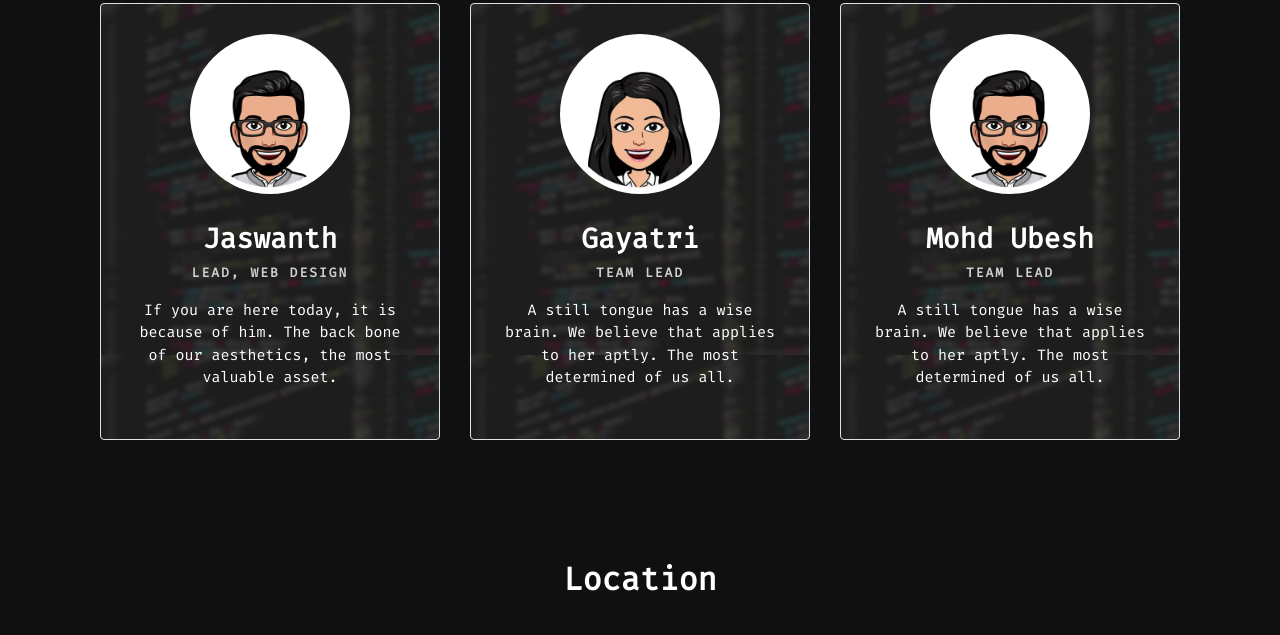
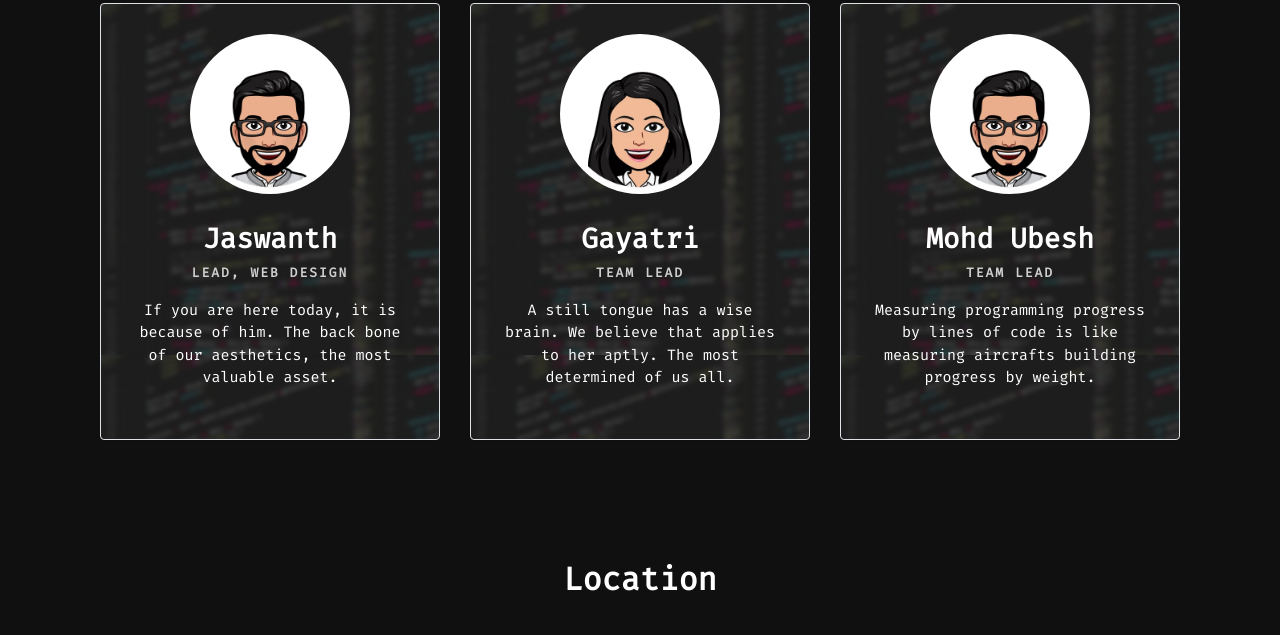
Before and after one commit to ubesh19-5N9/loc-web-dummy, a plain HTML site: page index.html in a window 1280 px wide. Shown: the part 3269-3904 px from the top of the page. Drawn offline with nearby package versions, Linux system fonts and the light colour scheme.

Commit message:
Task Done

```diff
--- a/index.html
+++ b/index.html
@@ -301,7 +301,7 @@
                     <div class="border rounded shadow-sm box" style="background-color: rgb(42,42,42);background-image: url(&quot;/assets/img/view-of-airport-247791.jpg&quot;);filter: blur(0px) brightness(100%) grayscale(10%);"><img class="rounded-circle" src="/assets/img/male.jpeg">
                         <h3 class="name" style="color: rgb(255,255,255);">Mohd Ubesh</h3>
                         <p class="title">TEAM LEAD</p>
-                        <p class="text-center description" style="color: rgb(255,255,255);filter: brightness(200%) contrast(200%);opacity: 1;">A still tongue has a wise brain. We believe that applies to her aptly. The most determined of us all.</p>
+                        <p class="text-center description" style="color: rgb(255,255,255);filter: brightness(200%) contrast(200%);opacity: 1;">Measuring programming progress by lines of code is like measuring aircrafts building progress by weight.</p>
                     </div>
                 </div>
             </div>
```
